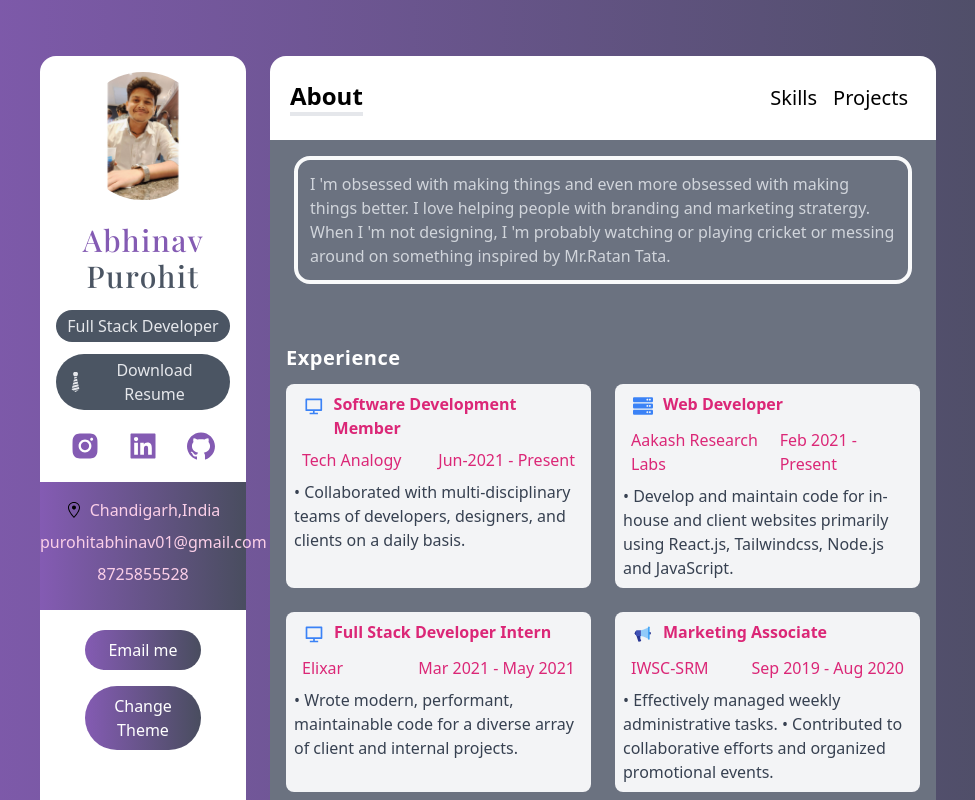
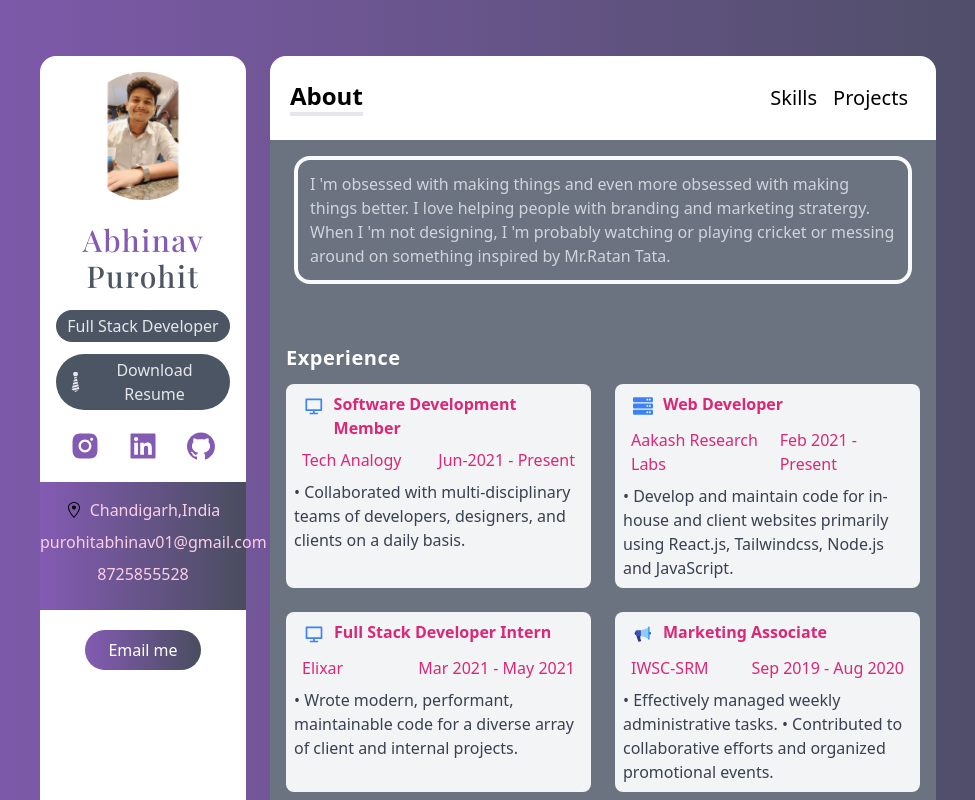
Before and after one commit to abhinavpurohit47/next-portfolio, a Next.js app: page / in a window 1280 px wide. Shown: the top 800 px of the page, without its empty margins (152-1127 px from the left). Built offline with nearby package versions, Linux system fonts and the light colour scheme.

Commit message:
Change Theme removed

```diff
--- a/components/Sidebar.tsx
+++ b/components/Sidebar.tsx
@@ -72,13 +72,13 @@ const Sidebar = () => {
       >
         Email me
       </button>
-      <button
+      {/* <button
         onClick={changeTheme}
         className="w-8/12 px-5 py-2 my-4 text-white bg-black rounded-full cursor-pointer bg-gradient-to-r from-purple to-purple-dark focus:outline-none hover:scale-105 "
-      >
+      > */}
         {/* //TODO remove bg black */}
-        Change Theme
-      </button>
+        {/* Change Theme */}
+      {/* </button> */}
     </>
   );
 };
```
